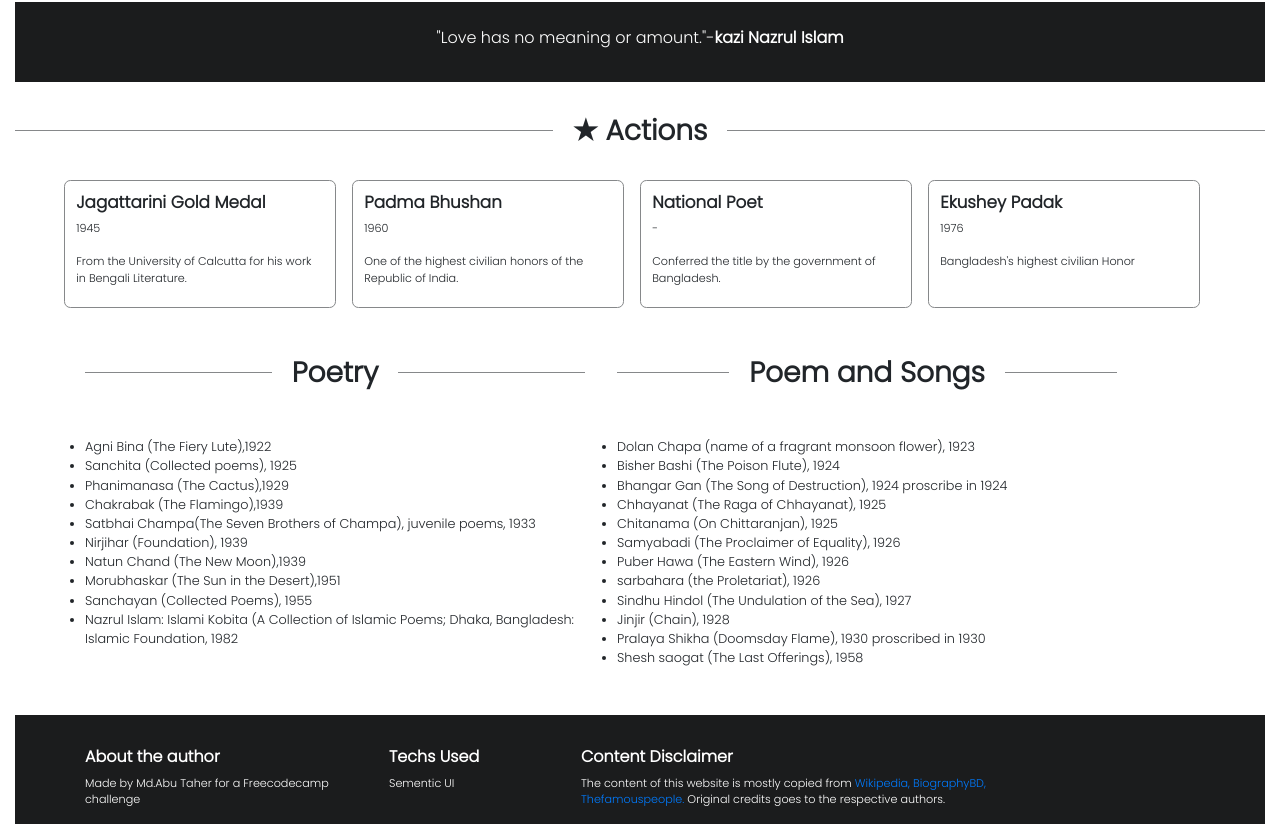
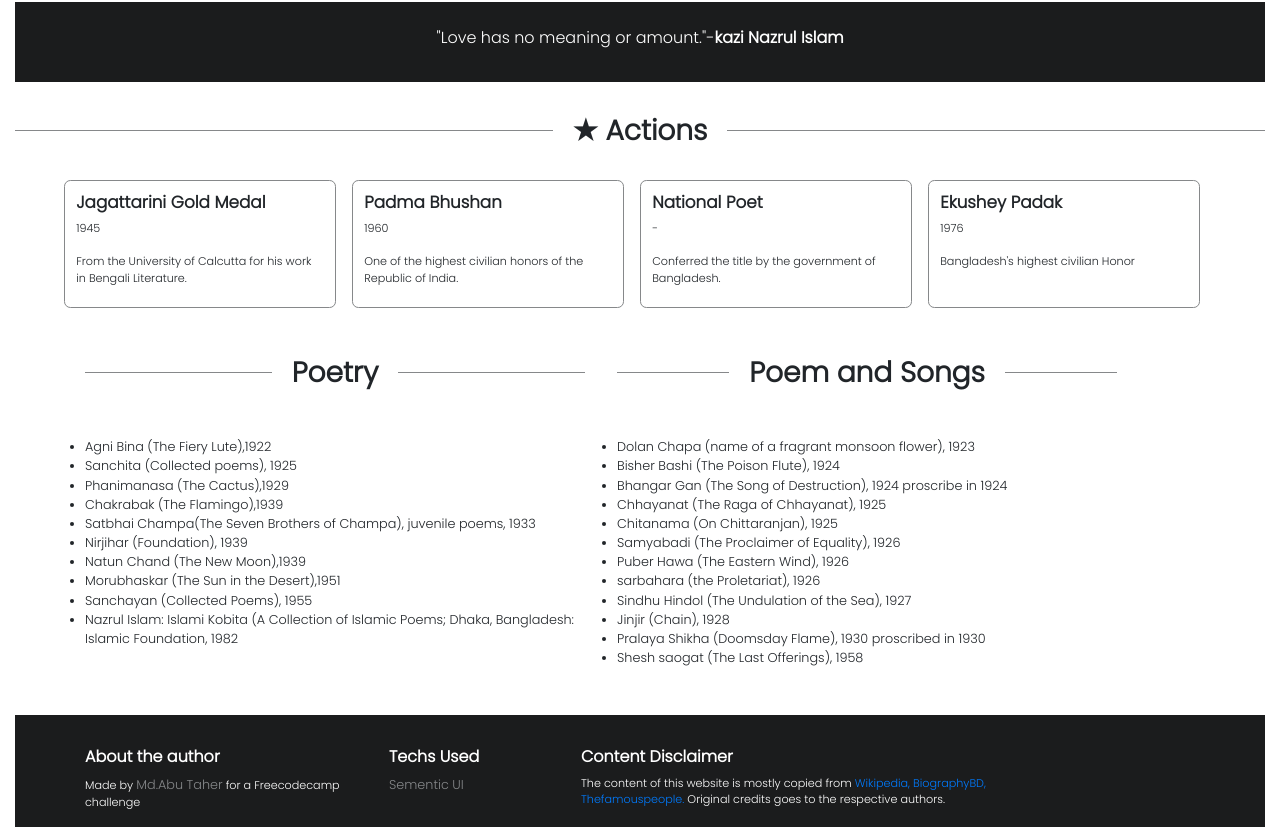
Before and after one commit to Sathish-Kumar-A/Laud-page, a plain HTML site: page index.html in a window 1280 px wide. Shown: the part 1364-2191 px from the top of the page. Drawn offline with Linux system fonts and the light colour scheme.

Commit message:
Update index.html

```diff
--- a/index.html
+++ b/index.html
@@ -136,12 +136,12 @@
 
             <div class="authorabout">
               <h6>About the author</h6>
-              <p>Made by Md.Abu Taher for a Freecodecamp challenge</p>
+              <p>Made by <span class="light">Md.Abu Taher</span> for a Freecodecamp challenge</p>
             </div>
 
             <div class="techused">
               <h6>Techs Used</h6>
-              <p>Sementic UI</p>
+              <p><span class="light">Sementic UI</span></p>
             </div>
 
             <div class="contentdisclaimer">
```
